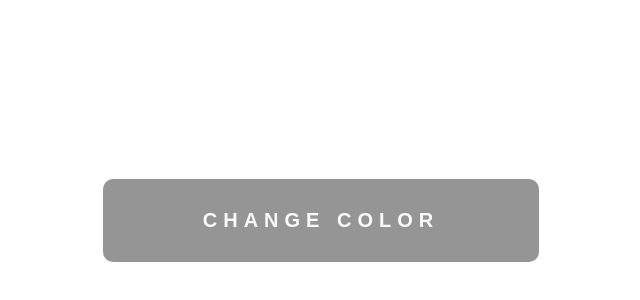
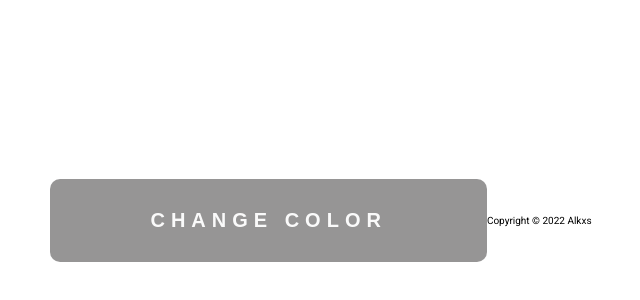
Before and after one commit to Alkxs/Vanilla-Javascript-Projects, a plain HTML site: page 1. Color Flipper/index.html in a window 1280 px wide. Shown: the part 180-480 px from the top of the page, without its empty margins (319-959 px from the left). Drawn offline with Linux system fonts and the light colour scheme.

Commit message:
added copyright to color flipper

```diff
--- a/1. Color Flipper/index.html
+++ b/1. Color Flipper/index.html
@@ -17,5 +17,15 @@
   </head>
   <body>
     <button class="btn">CHANGE COLOR</button>
+    <footer>
+      <p>
+        Copyright ©
+        <script>
+          document.write(new Date().getFullYear());
+        </script>
+        Alkxs
+      </p>
+      <a href="https://github.com/Alkxs" target="_blank"> <i class="fab fa-github"></i></a>
+    </footer>
   </body>
 </html>
```
